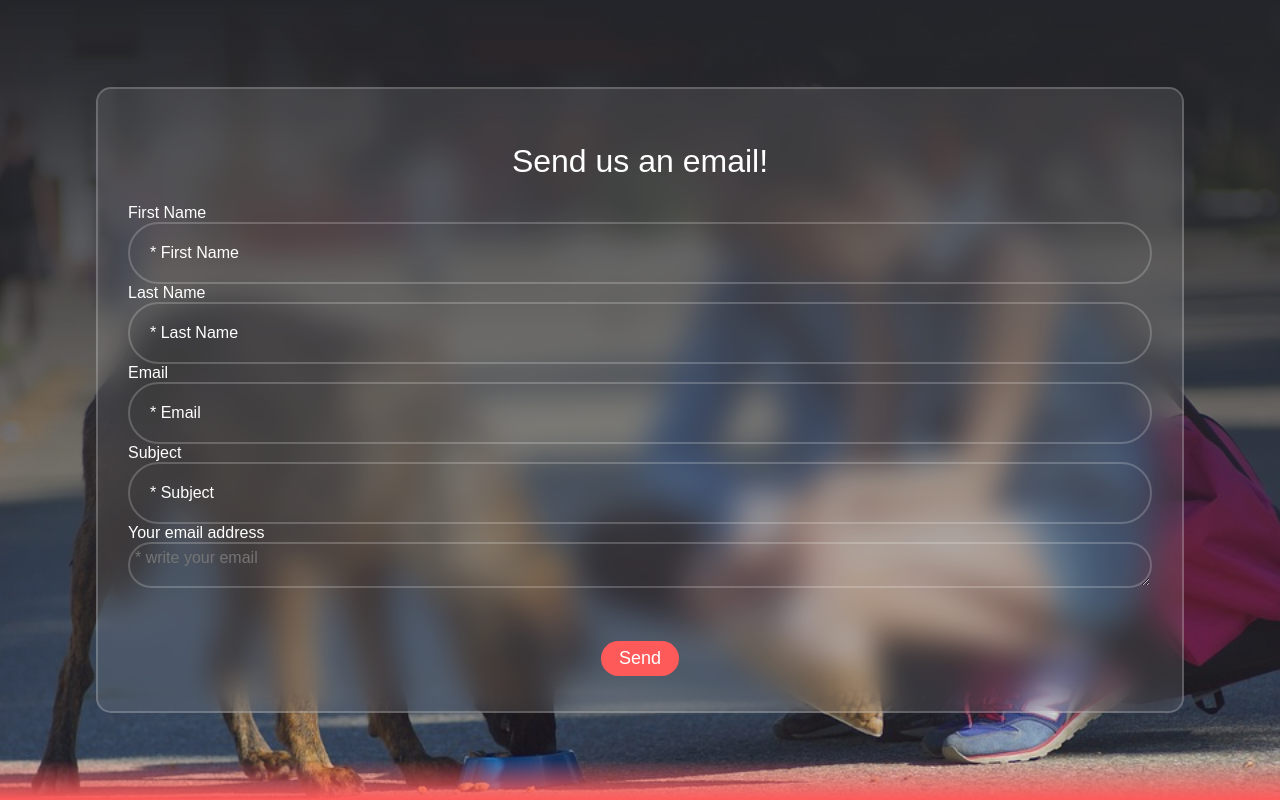
After one commit to iliana-marquez/petmatch-webapp, a PHP site: page /email.php in a window 1280 px wide. The commit adds this page. Run offline with PHP 8.4, Linux system fonts and the light colour scheme.

Commit message:
Added email.php

```diff
--- a/db_connect.php
+++ b/db_connect.php
@@ -1,13 +1,14 @@
 <?php
 
-define("hostName", "localhost:8889");
-define("userName", "root");
-define("password", "root");
-define("dbNAme", "EBEWD2_CR5_animal_adoption_IlianaMarquez");
+define("hostName", "173.212.235.205");
+define("userName", "ilianacodefactor_ilianacodefacto");
+define("password", "FullyStacked!");
+define("dbNAme", "ilianacodefactor_petAdopt");
 
 
 $conn = mysqli_connect(hostName, userName, password, dbNAme);
 
+$conn->set_charset("utf8mb4");
 
 
 if (!$conn) {
--- /dev/null
+++ b/email.php
@@ -0,0 +1,130 @@
+<?php
+
+require_once "db_connect.php";
+
+$error = false;
+$fname = $lname = $email = $subject = $message = "";
+$fnameError = $lnameError = $emailError = $messageError = $subjectError = "";
+
+if($_SERVER['REQUEST_METHOD'] == "POST" ){
+    $fname = cleanInputs($_POST['first_name']);
+    $lname = cleanInputs($_POST['last_name']);
+    $email = cleanInputs($_POST['email']);
+    $subject = cleanInputs($_POST['subject']);
+    $message = cleanInputs($_POST['message']);
+
+    // var_dump($fname, $lname, $email, $subject, $message);
+    // exit(); ONLY TO CHECK THAT THE INFO WAS CORRECTLY TAKEN FROM THE POST METHOD
+
+    if (empty($fname)) {
+        $error = true;
+        $fnameError = "Please, enter your first name";
+    } elseif (strlen($fname) < 3) {
+        $error = true;
+        $fnameError = "First name must have at least 3 characters";
+    } elseif (!preg_match("/^[a-zA-Z\s]+$/", $fname)) {
+        #php documentation preg-match.php regex quick reference
+        $error = true;
+        $fnameError = "First name must only contain letters and spaces";
+    }
+    if (empty($lname)) {
+        $error = true;
+        $lnameError = "Please, enter your last name";
+    } elseif (strlen($lname) < 3) {
+        $error = true;
+        $lnameError = "Last name must have at least 3 characters";
+    } elseif (!preg_match("/^[a-zA-Z\s]+$/", $lname)) {
+        #php documentation preg-match.php regex quick reference
+        $error = true;
+        $lnameError = "Last name must only contain letters and spaces";
+    }
+
+    if (empty($subject)) {
+        $error = true;
+        $subjectError = "Please, enter your subject";
+    } elseif (strlen($subject) < 3) {
+        $error = true;
+        $subjectError = "The subject must have at least 3 characters";
+    }
+
+    if (empty($email)) {
+        $error = true;
+        $emailError = "Email can't be empty";
+    } elseif (!filter_var($email, FILTER_VALIDATE_EMAIL)) {
+        $error = true;
+        $emailError = "Please enter a valid email address";
+    }
+
+    if (empty($message)) {
+        $error = true;
+        $messageError = "Please, enter your message";
+    } elseif (strlen($message) < 3) {
+        $error = true;
+        $messageError = "Your message must have at least 3 characters";
+    }
+
+
+    $headers = "From: " . $fname . " " . $lname . " <" . $email . ">";
+    $myEmail = "iliana.marquez@hotmail.com";
+
+    if (mail($myEmail, $subject, $message, $headers)) {
+        echo "Email sent successfully!";
+    } else {
+        echo "Failed to send email.";
+    }
+
+
+
+}
+
+?>
+
+<!DOCTYPE html>
+<html lang="en">
+<head>
+    <meta charset="UTF-8">
+    <meta name="viewport" content="width=device-width, initial-scale=1.0">
+    <title>Contact</title>
+    <link rel="stylesheet" href="style.css">
+    <link href='https://unpkg.com/boxicons@2.1.4/css/boxicons.min.css' rel='stylesheet'>
+
+</head>
+<body>
+<div class="container" style="height: 100vh">
+        <div class="form">
+            <div class="wrapperEdit">
+                <h1>Send us an email!</h1>
+                <form method="post">
+                <div class="input-box">
+                        <p>First Name</p>
+                        <input type="text" placeholder="* First Name"  name="first_name">
+                        <p class="error"><?= $fnameError; ?></p>
+                    </div>
+                    <div class="input-box">
+                        <p>Last Name</p>
+                        <input type="text" placeholder="* Last Name" name="last_name">
+                        <p class="error"><?= $lnameError; ?></p>
+                    </div>
+                    <div class="input-box">
+                        <p>Email</p>
+                        <input type="email" placeholder="* Email" name="email">
+                        <p class="error"><?= $emailError; ?></p>
+                    </div>
+                    <div class="input-box">
+                        <p>Subject</p>
+                        <input type="text" placeholder="* Subject" name="subject">
+                        <p class="error"><?= $subjectError; ?></p>
+                    </div>
+                    <div class="input-box" style="margin-bottom: 3rem">
+                        <label for="email">Your email address</label>
+                        <textarea type="text" id="email" placeholder="* write your email" name="message"></textarea>
+                        <p class="error"><?= $messageError; ?></p>
+                    </div>
+                    <button class="bttn" type="submit" name="send">Send</button>
+                </form>
+            </div>
+        </div>
+    </div>
+
+</body>
+</html>
--- a/register.php
+++ b/register.php
@@ -39,7 +39,7 @@
     } elseif (!preg_match("/^[a-zA-Z\s]+$/", $first_name)) {
         #php documentation preg-match.php regex quick reference
         $error = true;
-        $fnameError = "Fist name must only contain letters and spaces";
+        $fnameError = "First name must only contain letters and spaces";
     }
 
     if (empty($last_name)) {
--- a/search.php
+++ b/search.php
@@ -24,9 +24,9 @@
             <p>&#10003; <span>{$pet["pet_size"]}</span></p>
         </div>
         <div class='cardBotones'>
-            <button><a href='pet_details.php?id={$pet["id"]}'><i class='bx bxs-hand-up'></i> Details</a></button>
-            <a href='edit_pet.php?id={$pet["id"]}'><button>Update</button></a>
-            <a href='delete.php?id={$pet["id"]}'><button><i class='bx bxs-trash'></i> Delete</button></a>
+           <button><a href='pet_details.php?id={$pet["id"]}'>+ about me...</a></button>
+            <button><a href='adoption.php?id={$pet["id"]}'>take me home!</a></button>
+
         </div>
         </div>";
     }
--- a/style.css
+++ b/style.css
@@ -438,6 +438,21 @@
     cursor: pointer;
 }
 
+.input-box textarea{
+    appearance: none; /* Remove default styles */
+    -webkit-appearance: none; /* Remove default styles in Safari */
+    background: transparent;
+    color: white;
+    font-size: 16px;
+    outline: none; /* Remove outline */
+    width: 100%; /* Adjust as necessary */
+    min-height: auto;
+    outline: none;
+    border: 2px solid rgba(255, 255, 255, 0.2);
+    border-radius: 40px;
+    padding: 5px;
+}
+
 .input-box input[type="file"] {
     display: none;
 }
@@ -485,6 +500,7 @@
     color: white;
     font-size: 16px;
     padding: 20px 45px 20px 20px;
+
 }
 
 .input-box p.error{
```
Also changed, not shown: index.php (+5 -4 lines).
